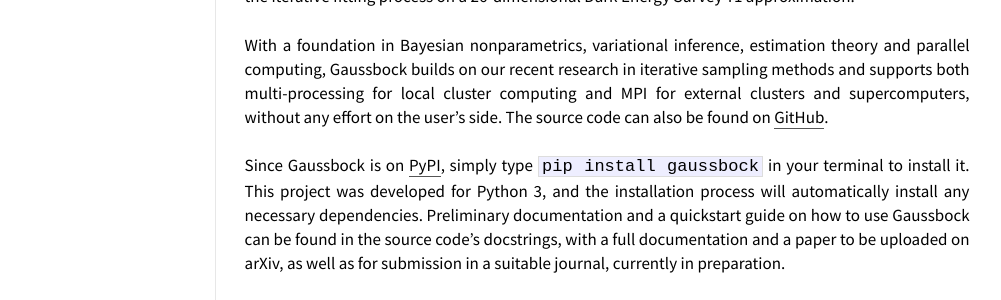
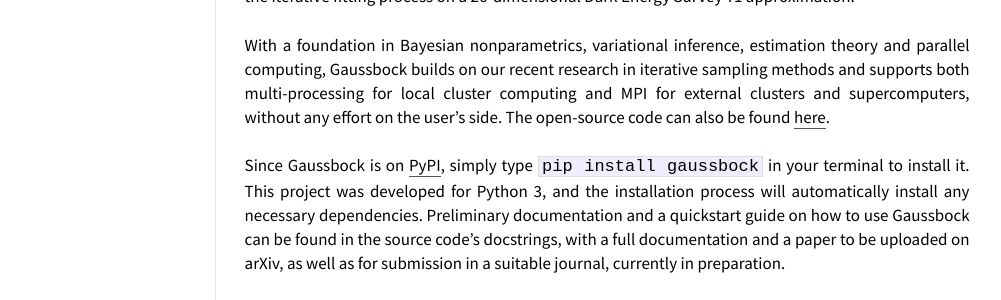
Before and after one commit to moews/moews.github.io, a Jekyll site: the page built from _posts/2017-03-22-gaussbock.md, in a window 1280 px wide. Shown: the part 572-872 px from the top of the page, without its empty margins (143-1144 px from the left). Built offline with Jekyll 4.4.1, drawn with Linux system fonts in a browser that asks for light colours.

Commit message:
Update 2017-03-22-gaussbock.md

```diff
--- a/_posts/2017-03-22-gaussbock.md
+++ b/_posts/2017-03-22-gaussbock.md
@@ -13,7 +13,7 @@
 
 Current efforts in cosmological parameter estimation often suffer from both the computational costs of approximating distributions in high-dimensional parameter spaces and the wide-spread need for model tuning. With these contemporary problems in mind, Gaussbock was developed as an easy-to-use tool for embarrassingly parallel high-dimensional parameter estimation with expensive likelihoods for the wider astronomy community. It is, however, a general-purpose posterior approximation tool suitable for many applications. In the above picture, you can see the evolution of the fist ten steps of the iterative fitting process on a 26-dimensional Dark Energy Survey Y1 approximation.
 
-With a foundation in Bayesian nonparametrics, variational inference, estimation theory and parallel computing, Gaussbock builds on our recent research in iterative sampling methods and supports both multi-processing for local cluster computing and MPI for external clusters and supercomputers, without any effort on the user's side. The source code can also be found on [GitHub](https://github.com/moews/gaussbock).
+With a foundation in Bayesian nonparametrics, variational inference, estimation theory and parallel computing, Gaussbock builds on our recent research in iterative sampling methods and supports both multi-processing for local cluster computing and MPI for external clusters and supercomputers, without any effort on the user's side. The open-source code can also be found [here](https://github.com/moews/gaussbock).
 
 Since Gaussbock is on [PyPI](https://pypi.org/project/gaussbock/), simply type `pip install gaussbock` in your terminal to install it. This project was developed for Python 3, and the installation process will automatically install any necessary dependencies. Preliminary documentation and a quickstart guide on how to use Gaussbock can be found in the source code's docstrings, with a full documentation and a paper to be uploaded on arXiv, as well as for submission in a suitable journal, currently in preparation.
 
```
